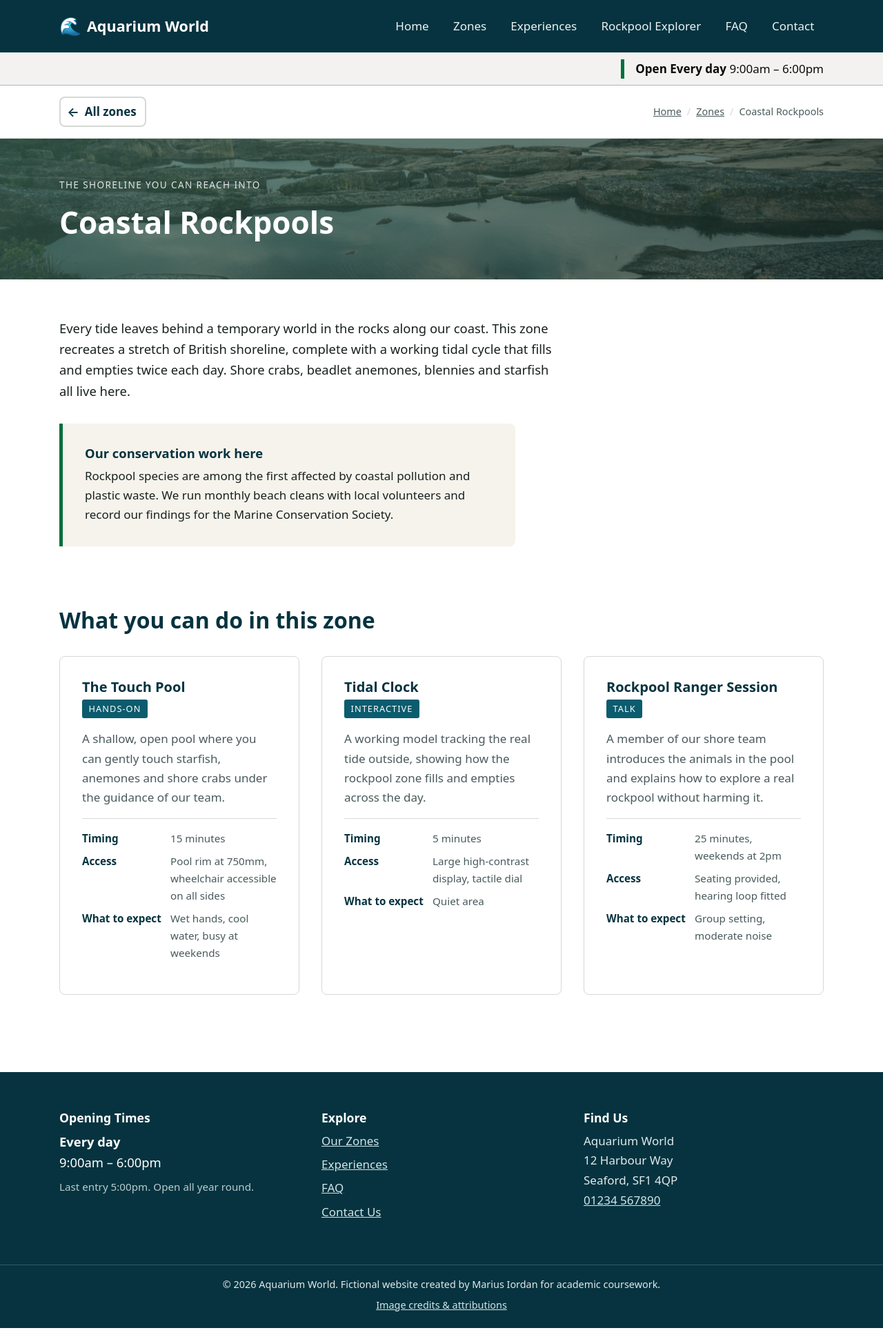
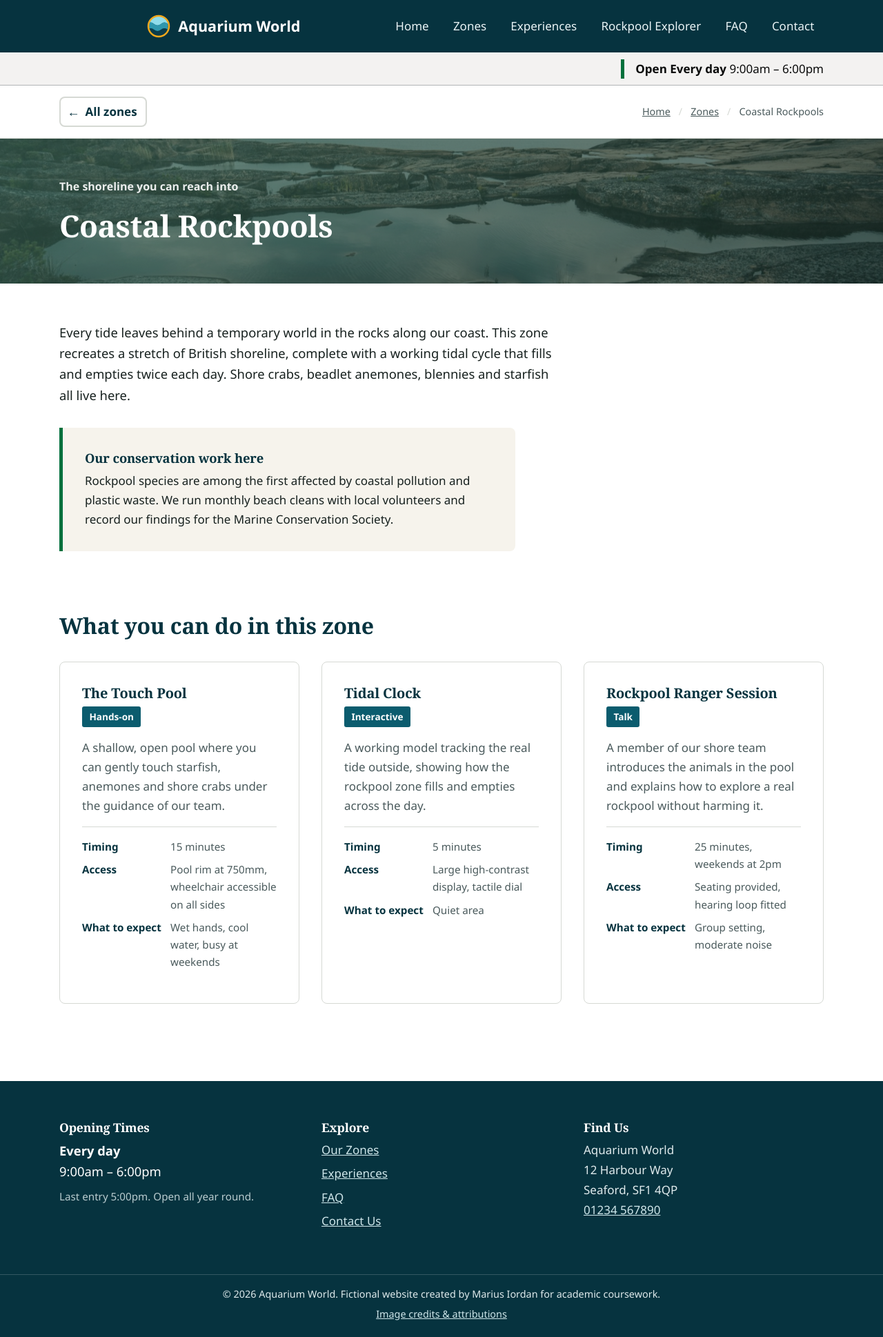
Before and after one commit to mariusiordan/Aquarium-World, a Node server app: page /zones/rockpools in a window 1280 px wide. Shown: the whole page at 69% size. Run offline with Node 20, Linux system fonts and the light colour scheme; data comes from the database, SQL or seed files in the repository; both versions use the stored data as it was after the commit; some libraries are stand-ins or nearby versions.

Commit message:
feat: add SVG logo and favicon, reorganise stylesheet, restore database file

```diff
--- a/public/css/style.css
+++ b/public/css/style.css
@@ -7,6 +7,7 @@
   --muted:   #4a5a5c;
   --accent:  #f2a71b;
   --open-status: #00703c;
+  --error:   #b30000;
   --border:  #d6d9d4;
   --focus:   #ffbf47;
 
@@ -24,13 +25,17 @@ ul, ol { padding: 0; list-style: none; }
 img { max-width: 100%; display: block; }
 
 html { scroll-behavior: smooth; }
+
 @media (prefers-reduced-motion: reduce) {
   html { scroll-behavior: auto; }
-  *, *::before, *::after { animation-duration: 0.01ms !important; transition-duration: 0.01ms !important; }
+  *, *::before, *::after {
+    animation-duration: 0.01ms !important;
+    transition-duration: 0.01ms !important;
+  }
 }
 
 body {
-  font-family: system-ui, -apple-system, "Segoe UI", Roboto, sans-serif;
+  font-family: "Avenir Next", "Segoe UI", system-ui, sans-serif;
   font-size: 1.0625rem;
   line-height: 1.65;
   color: var(--ink);
@@ -42,13 +47,53 @@ body {
 
 main { flex: 1 0 auto; }
 
-h1, h2, h3 { line-height: 1.2; color: var(--deep); font-weight: 700; }
+h1, h2, h3 {
+  font-family: Georgia, "Iowan Old Style", "Times New Roman", serif;
+  line-height: 1.25;
+  letter-spacing: -0.01em;
+  color: var(--deep);
+  font-weight: 700;
+}
+
 h1 { font-size: clamp(2rem, 5vw, 2.75rem); }
 h2 { font-size: clamp(1.5rem, 3.5vw, 2rem); }
 h3 { font-size: 1.25rem; }
 
 a { color: var(--ocean); }
 a:hover { color: var(--deep); }
+
+.section-lead,
+.hero__lead,
+.zone-list__description,
+.zone-detail__lead {
+  text-wrap: pretty;
+}
+
+.section-lead {
+  max-width: 62ch;
+  font-size: 1.1rem;
+  color: var(--muted);
+  margin-top: var(--space-md);
+  margin-bottom: var(--space-lg);
+}
+
+.page {
+  max-width: var(--max-width);
+  margin: 0 auto;
+  padding: var(--space-xl) var(--space-md);
+}
+
+.visually-hidden {
+  position: absolute;
+  width: 1px;
+  height: 1px;
+  margin: -1px;
+  padding: 0;
+  overflow: hidden;
+  clip: rect(0 0 0 0);
+  white-space: nowrap;
+  border: 0;
+}
 
 :focus-visible {
   outline: 3px solid var(--focus);
@@ -67,9 +112,118 @@ a:hover { color: var(--deep); }
   font-weight: 600;
   text-decoration: none;
 }
+
 .skip-link:focus {
   left: 0;
   outline: 3px solid var(--focus);
+}
+
+.btn {
+  display: inline-block;
+  background: var(--ocean);
+  color: #fff;
+  padding: 0.75rem 1.5rem;
+  border-radius: var(--radius);
+  text-decoration: none;
+  font-weight: 600;
+}
+
+.btn:hover { background: var(--deep); color: #fff; }
+
+.btn--secondary {
+  background: transparent;
+  color: #fff;
+  box-shadow: inset 0 0 0 2px rgba(255,255,255,0.65);
+}
+
+.btn--secondary:hover {
+  background: rgba(255,255,255,0.12);
+  box-shadow: inset 0 0 0 2px #fff;
+}
+
+.sensory .btn--secondary,
+.rockpool__note .btn--secondary {
+  color: var(--deep);
+  box-shadow: inset 0 0 0 2px var(--ocean);
+}
+
+.sensory .btn--secondary:hover,
+.rockpool__note .btn--secondary:hover {
+  background: var(--ocean);
+  color: #fff;
+}
+
+.link-button {
+  font: inherit;
+  background: none;
+  border: none;
+  padding: 0;
+  color: var(--ocean);
+  text-decoration: underline;
+  cursor: pointer;
+}
+
+.link-button:hover { color: var(--deep); }
+
+.site-header {
+  background: var(--deep);
+  color: #fff;
+  padding: var(--space-md) 0;
+}
+
+.site-header__inner {
+  max-width: var(--max-width);
+  margin: 0 auto;
+  padding: 0 var(--space-md);
+  display: flex;
+  flex-wrap: wrap;
+  gap: var(--space-md);
+  align-items: center;
+  justify-content: space-between;
+}
+
+.site-logo {
+  display: inline-flex;
+  align-items: center;
+  gap: var(--space-sm);
+  color: #fff;
+  font-size: 1.35rem;
+  font-weight: 700;
+  text-decoration: none;
+}
+
+.site-logo:hover { color: var(--accent); }
+.site-logo__mark {
+  width: 40px;
+  height: 40px;
+  flex-shrink: 0;
+}
+
+.site-nav__list {
+  display: flex;
+  flex-wrap: wrap;
+  gap: var(--space-sm);
+}
+
+.site-nav__link {
+  display: block;
+  color: #eaf4f6;
+  text-decoration: none;
+  padding: 0.5rem 0.85rem;
+  border-radius: var(--radius);
+  font-weight: 500;
+}
+
+.site-nav__link:hover {
+  background: rgba(255,255,255,0.14);
+  color: #fff;
+  text-decoration: underline;
+}
+
+.site-nav__link.is-active {
+  background: #fff;
+  color: var(--deep);
+  font-weight: 700;
 }
 
 .opening-bar {
@@ -118,79 +267,12 @@ a:hover { color: var(--deep); }
   .opening-bar__text { transition: none; }
 }
 
-.site-header {
-  background: var(--deep);
-  color: #fff;
-  padding: var(--space-md) 0;
-}
-.site-header__inner {
-  max-width: var(--max-width);
-  margin: 0 auto;
-  padding: 0 var(--space-md);
-  display: flex;
-  flex-wrap: wrap;
-  gap: var(--space-md);
-  align-items: center;
-  justify-content: space-between;
-}
-.site-logo {
-  display: inline-flex;
-  align-items: center;
-  gap: var(--space-sm);
-  color: #fff;
-  font-size: 1.35rem;
-  font-weight: 700;
-  text-decoration: none;
-}
-.site-logo:hover { color: var(--accent); }
-.site-logo__mark { font-size: 1.6rem; }
-
-.site-nav__list {
-  display: flex;
-  flex-wrap: wrap;
-  gap: var(--space-sm);
-}
-.site-nav__link {
-  display: block;
-  color: #eaf4f6;
-  text-decoration: none;
-  padding: 0.5rem 0.85rem;
-  border-radius: var(--radius);
-  font-weight: 500;
-}
-.site-nav__link:hover {
-  background: rgba(255,255,255,0.14);
-  color: #fff;
-  text-decoration: underline;
-}
-.site-nav__link.is-active {
-  background: #fff;
-  color: var(--deep);
-  font-weight: 700;
-}
-
-.page {
-  max-width: var(--max-width);
-  margin: 0 auto;
-  padding: var(--space-xl) var(--space-md);
-}
-
-.btn {
-  display: inline-block;
-  background: var(--ocean);
-  color: #fff;
-  padding: 0.75rem 1.5rem;
-  border-radius: var(--radius);
-  text-decoration: none;
-  font-weight: 600;
-}
-.btn:hover { background: var(--deep); color: #fff; }
-
 .site-footer {
   background: var(--deep);
   color: #dfeaec;
   margin-top: var(--space-xl);
 }
+
 .site-footer__inner {
   max-width: var(--max-width);
   margin: 0 auto;
@@ -396,21 +443,6 @@ a:hover { color: var(--deep); }
 }
 
 .zone-list__description { color: var(--muted); max-width: 62ch; }
-
-.zone-card--coral-reef .zone-list__media { background: linear-gradient(140deg, #f28e4b, #c2410c); }
-.zone-card--deep-sea .zone-list__media { background: linear-gradient(140deg, #123a5c, #04121f); }
-.zone-card--rockpools .zone-list__media { background: linear-gradient(140deg, #5b8c7b, #21403a); }
-.zone-card--rivers-rainforest .zone-list__media { background: linear-gradient(140deg, #4f8f45, #1d3d20); }
-
-.breadcrumb { border-bottom: 1px solid var(--border); }
-.breadcrumb__inner { padding-top: var(--space-md); padding-bottom: var(--space-md); }
-
-.breadcrumb__list {
-  display: flex;
-  flex-wrap: wrap;
-  gap: var(--space-sm);
-  font-size: 0.95rem;
-}
 
 .zone-back {
   border-bottom: 1px solid var(--border);
@@ -450,14 +482,14 @@ a:hover { color: var(--deep); }
 .breadcrumb__list {
   display: flex;
   flex-wrap: wrap;
-  gap: var(--space-sm);
+  gap: 0.75rem;
   font-size: 0.9rem;
   color: var(--muted);
 }
 
 .breadcrumb__list li + li::before {
   content: '/';
-  margin-right: var(--space-sm);
+  margin-right: 0.75rem;
   color: var(--border);
 }
 
@@ -468,14 +500,34 @@ a:hover { color: var(--deep); }
   .breadcrumb__list { display: none; }
 }
 
-.zone-hero { color: #fff; background: linear-gradient(140deg, var(--ocean), var(--deep)); }
-.zone-hero__inner { padding-top: var(--space-xl); padding-bottom: var(--space-xl); }
+.zone-hero {
+  position: relative;
+  overflow: hidden;
+  color: #fff;
+  background: linear-gradient(140deg, var(--ocean), var(--deep));
+}
+
+.zone-hero__image {
+  position: absolute;
+  inset: 0;
+  width: 100%;
+  height: 100%;
+  object-fit: cover;
+  opacity: 0.35;
+}
+
+.zone-hero__inner {
+  position: relative;
+  padding-top: var(--space-xl);
+  padding-bottom: var(--space-xl);
+}
+
 .zone-hero h1 { color: #fff; }
+
 .zone-hero__eyebrow {
-  text-transform: uppercase;
-  letter-spacing: 0.1em;
-  font-size: 0.85rem;
-  color: rgba(255,255,255,0.85);
+  font-size: 1rem;
+  font-weight: 600;
+  color: rgba(255,255,255,0.9);
   margin-bottom: var(--space-md);
 }
 
@@ -526,19 +578,22 @@ a:hover { color: var(--deep); }
 
 .experience__type {
   display: inline-block;
-  font-size: 0.8rem;
-  text-transform: uppercase;
-  letter-spacing: 0.08em;
+  font-size: 0.85rem;
+  font-weight: 600;
   color: #fff;
   background: var(--ocean);
-  padding: 0.2rem 0.6rem;
+  padding: 0.25rem 0.65rem;
   border-radius: 3px;
   margin-top: 0.4rem;
 }
 
 .experience__description { color: var(--muted); margin-bottom: var(--space-md); }
 
-.experience__meta { font-size: 0.95rem; border-top: 1px solid var(--border); padding-top: var(--space-md); }
+.experience__meta {
+  font-size: 0.95rem;
+  border-top: 1px solid var(--border);
+  padding-top: var(--space-md);
+}
 
 .experience__meta-row {
   display: grid;
@@ -799,55 +875,44 @@ a:hover { color: var(--deep); }
   max-width: 40rem;
 }
 
-.contact-alt h2 { font-size: 1.15rem; margin-bottom: var(--space-sm); }
+.contact-alt h2 { font-size: 1.15rem;
 
-.hero, .zone-hero { position: relative; overflow: hidden; }
+.rockpool { margin-bottom: var(--space-xl); }
 
-.hero__image, .zone-hero__image {
-  position: absolute;
-  inset: 0;
-  width: 100%;
-  height: 100%;
-  object-fit: cover;
-  opacity: 0.35;
+.tide {
+  border-left: 5px solid var(--ocean);
+  background: var(--sand);
+  padding: var(--space-md) var(--space-lg);
+  border-radius: 0 var(--radius) var(--radius) 0;
+  margin-bottom: var(--space-lg);
+  max-width: 70ch;
 }
 
-.hero__inner, .zone-hero__inner { position: relative; }
-
-.zone-card__media, .zone-list__media {
-  width: 100%;
-  height: auto;
-  aspect-ratio: 4 / 3;
-  object-fit: cover;
+.tide__label {
+  display: flex;
+  align-items: center;
+  gap: 0.6rem;
+  font-size: 1.15rem;
+  color: var(--deep);
+  margin-bottom: 0.35rem;
 }
 
-.zone-list__media { border-radius: var(--radius); }
-
-.credit-list { display: grid; gap: var(--space-lg); margin-top: var(--space-lg); }
-
-.credit {
-  display: grid;
-  grid-template-columns: 160px 1fr;
-  gap: var(--space-lg);
-  align-items: center;
+.tide__dot {
+  width: 0.9rem;
+  height: 0.9rem;
+  border-radius: 50%;
+  background: var(--ocean);
+  flex-shrink: 0;
 }
 
-@media (max-width: 30em) {
-  .credit { grid-template-columns: 1fr; }
-}
+.tide[data-tide-state="low"] { border-left-color: var(--open-status); }
+.tide[data-tide-state="low"] .tide__dot { background: var(--open-status); }
+.tide[data-tide-state="mid"] { border-left-color: var(--accent); }
+.tide[data-tide-state="mid"] .tide__dot { background: var(--accent); }
+.tide[data-tide-state="high"] { border-left-color: #123a5c; }
+.tide[data-tide-state="high"] .tide__dot { background: #123a5c; }
 
-.credit__thumb {
-  width: 100%;
-  height: auto;
-  aspect-ratio: 4 / 3;
-  object-fit: cover;
-  border-radius: var(--radius);
-}
-
-.credit__usage { font-weight: 600; color: var(--deep); }
-.credit__source { color: var(--muted); }
-
-.rockpool { margin-bottom: var(--space-xl); }
+.tide__note { color: var(--muted); }
 
 .rockpool__bar {
   display: flex;
--- a/views/pages/experiences.ejs
+++ b/views/pages/experiences.ejs
@@ -11,7 +11,7 @@
     <p class="section-lead">
       Alongside the tanks themselves, each zone has activities you can take part in, including
       hands-on stations, working models and talks given by the team who care for the animals.
-      Talks run at fixed times; everything else is open throughout the day.
+      Talks run at fixed times, everything else is open throughout the day.
     </p>
 
     <div class="filter" data-filter>
--- a/views/partials/head.ejs
+++ b/views/partials/head.ejs
@@ -2,4 +2,5 @@
 <meta name="viewport" content="width=device-width, initial-scale=1.0">
 <meta name="description" content="<%= pageDescription %>">
 <title><%= pageTitle %> | <%= siteName %></title>
+<link rel="icon" href="/images/favicon.svg" type="image/svg+xml">
 <link rel="stylesheet" href="/css/style.css">
--- a/views/partials/header.ejs
+++ b/views/partials/header.ejs
@@ -3,7 +3,8 @@
 <header class="site-header">
   <div class="site-header__inner">
     <a class="site-logo" href="/">
-      <span class="site-logo__mark" aria-hidden="true">🌊</span>
+       <a class="site-logo" href="/">
+      <img class="site-logo__mark" src="/images/logo.svg" alt="" width="40" height="40">
       <span class="site-logo__text"><%= siteName %></span>
     </a>
 
```
Also changed, not shown: other parts of public/css/style.css (+118 -178 lines), db/aquarium.db (added), public/images/favicon.svg (added), public/images/logo.svg (added).
